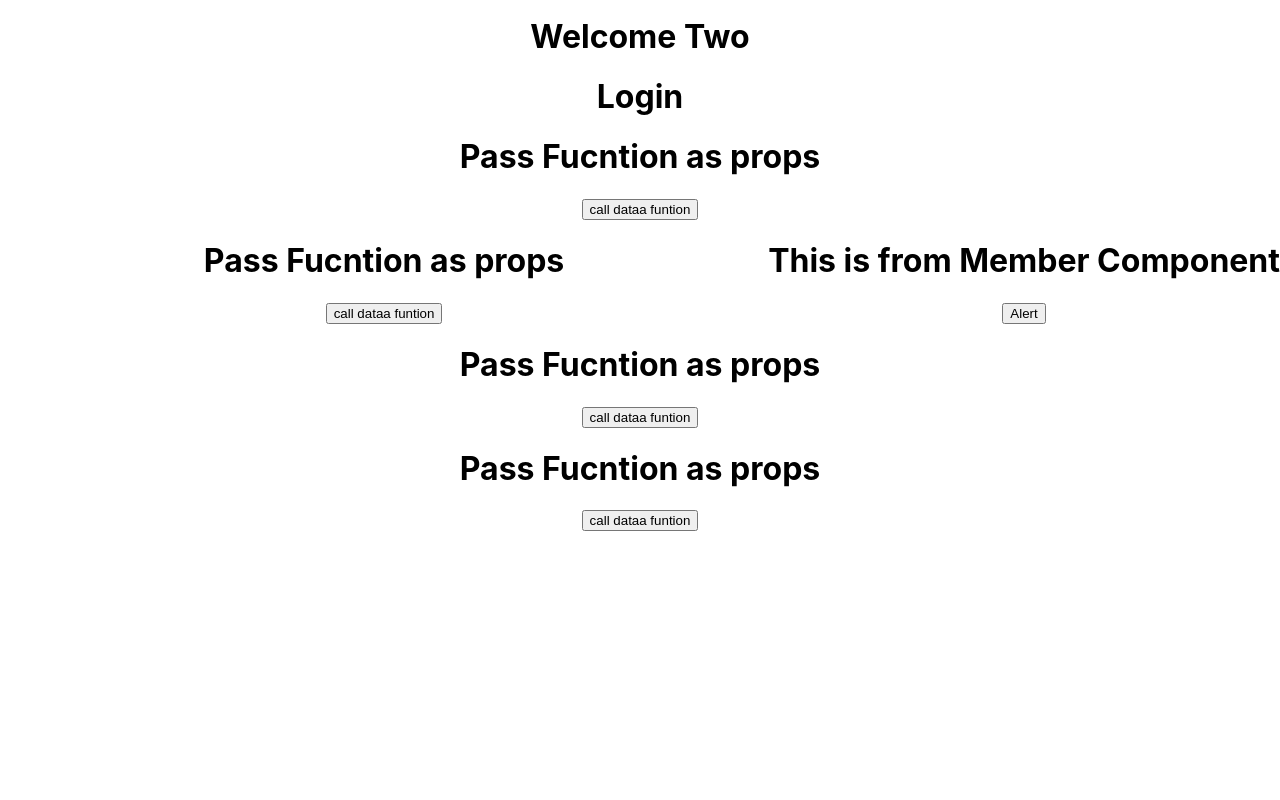
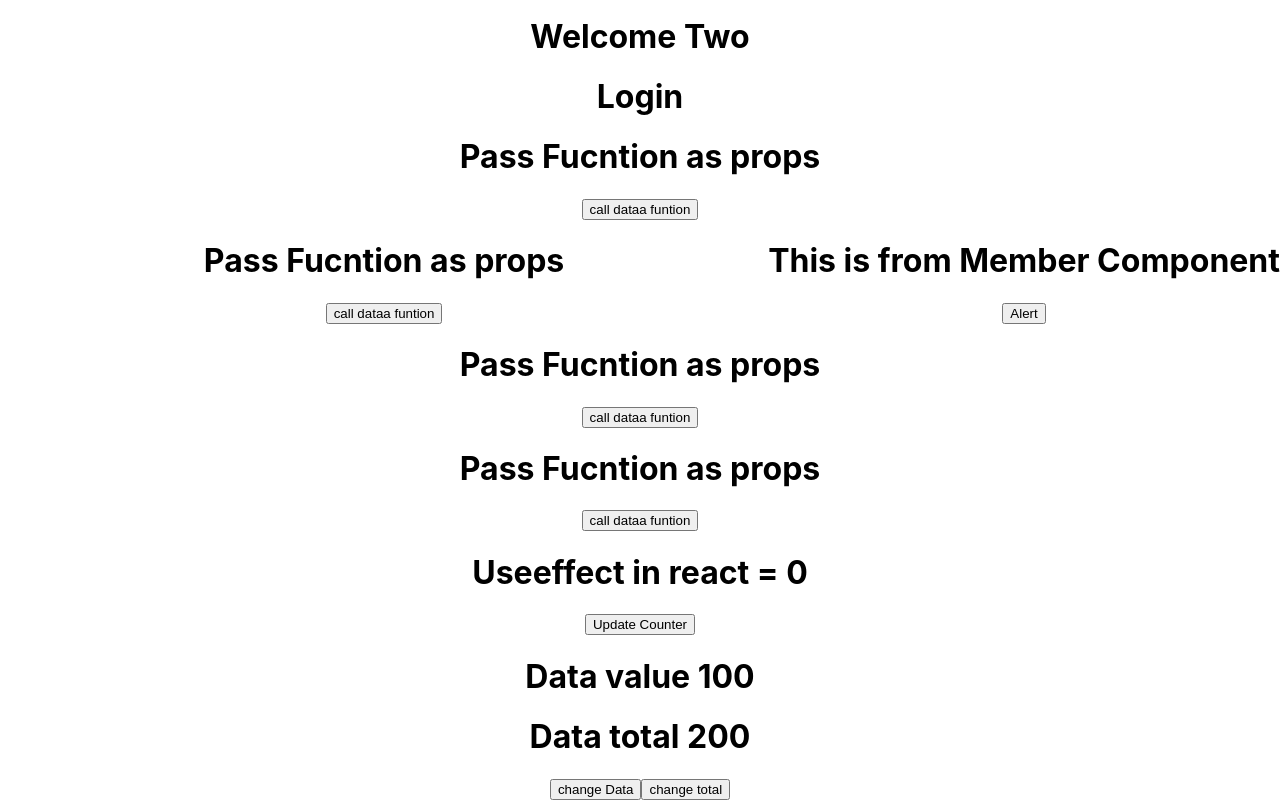
Before and after one commit to surendra960/getvalue, a React (Create React App) app: page / in a window 1280 px wide. Shown: the part 492-1292 px from the top of the page. Before the commit the page ends 1023 px from the top, so only its background shows below. Built offline with nearby package versions, Linux system fonts and the light colour scheme.

Commit message:
restrcicted useEffect on state

```diff
--- a/src/App.js
+++ b/src/App.js
@@ -7,6 +7,8 @@ import Profile from './Profile';
 import Login from './Login';
 import User from './User';
 import Members from './Members';
+import Useeffect from './Useeffect';
+import Useeffectrestrict from './Useeffectrestrict';
 function App() {
   const [value, setValue] = useState('');
 
@@ -37,6 +39,8 @@ function App() {
         <User data= {getDataa}/>
         <User data= {getDataa}/>
         <User data= {getDataa}/>
+        <Useeffect/>
+        <Useeffectrestrict/>
     </div>
   );
 }
--- /dev/null
+++ b/src/Useeffect.js
@@ -0,0 +1,23 @@
+import React from 'react'
+import { useEffect } from 'react'
+import { useState } from 'react';
+
+export default function Useeffect() {
+const [data, setData] = useState(0);
+
+function func(){
+ setData(data+1);
+}
+
+  useEffect(()=>
+  {
+    console.warn("useEffect");
+  })
+
+  return (
+    <div>
+      <h1>Useeffect in react = {data}</h1>
+      <button onClick={func}>Update Counter</button>
+    </div>
+  )
+}
--- /dev/null
+++ b/src/Useeffectrestrict.js
@@ -0,0 +1,19 @@
+import React, { useEffect } from 'react'
+import Useeffect from './Useeffect'
+import { useState } from 'react'
+
+export default function Useeffectrestrict() {
+  const [data, setData] = useState(100);
+  const [total, setTotal] = useState(200);
+  useEffect(()=>{
+    console.log("this is useEffect");
+  }, [data])
+  return (
+    <div>
+      <h1>Data value {data}</h1>
+      <h1>Data total {total}</h1>
+      <button onClick = {()=>setData(data+1)}>change Data</button>
+      <button onClick = {()=>setTotal(total+1)}>change total</button>
+    </div>
+  )
+}
```
